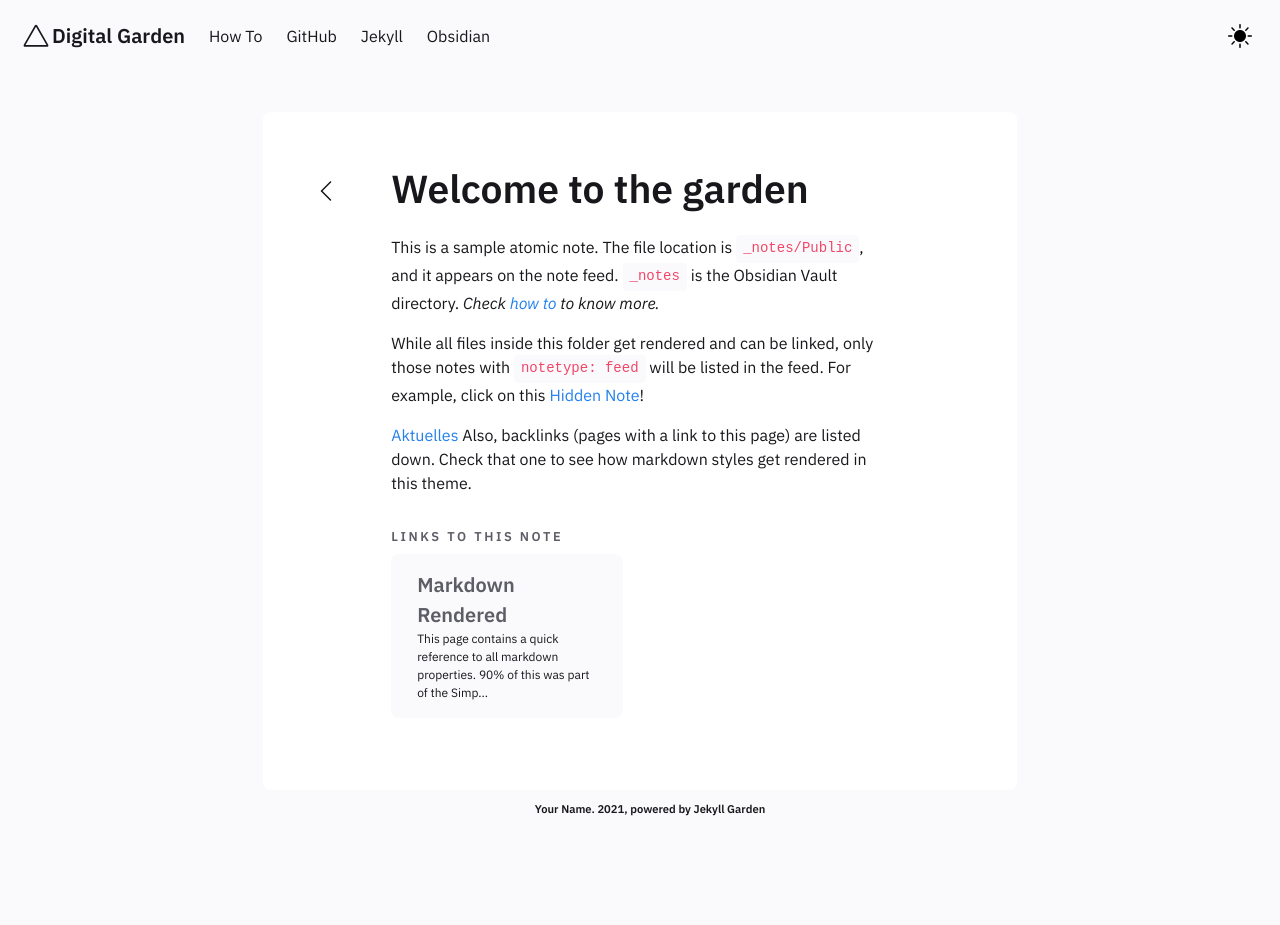
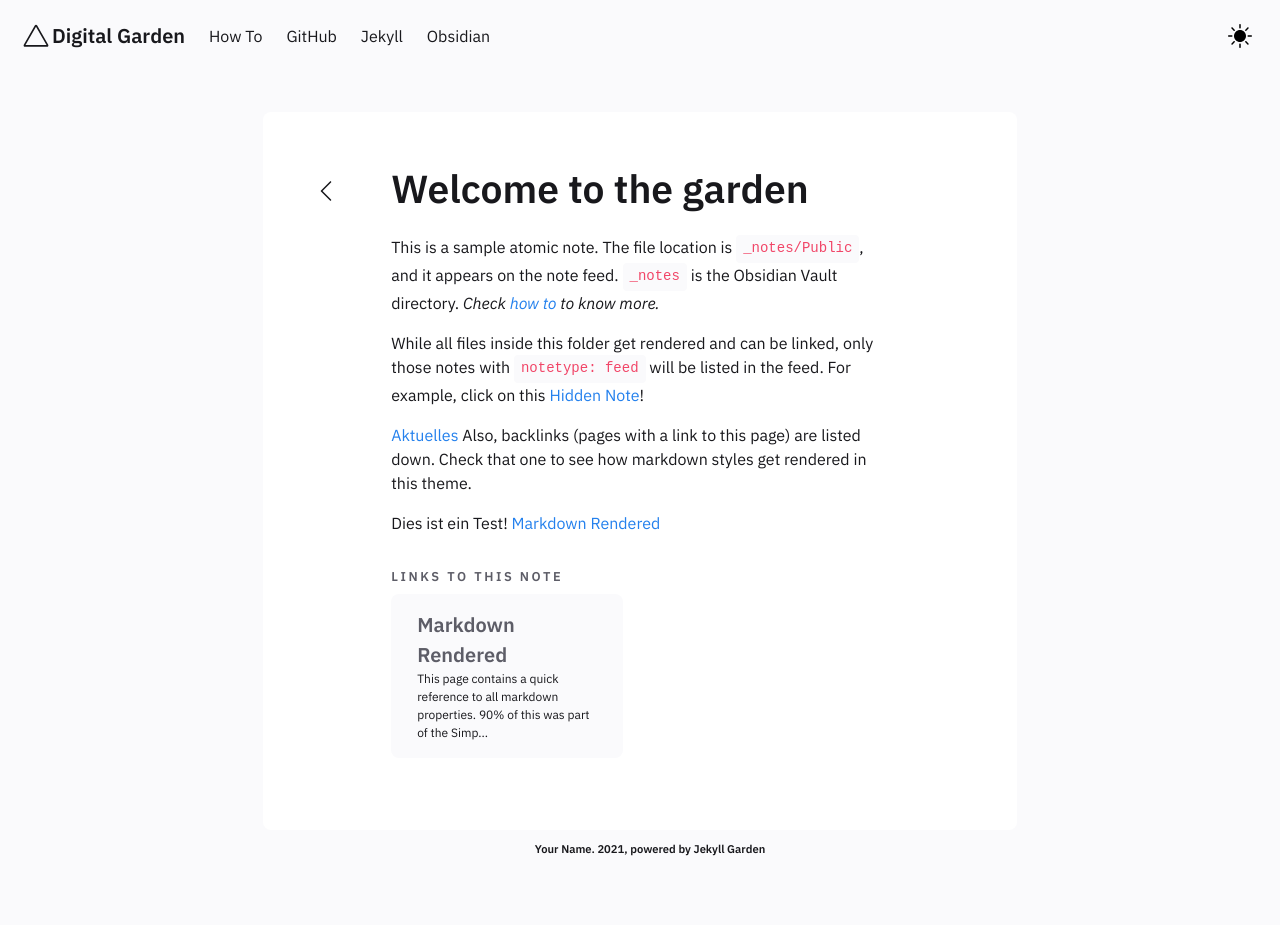
Before and after one commit to semikras/jekyll.obsidian, a Jekyll site: the page built from _notes/Public/Welcome to the garden.md, in a window 1280 px wide. Built offline with Jekyll 4.4.1, drawn with Linux system fonts in a browser that asks for light colours; before the commit the page ends 900 px from its top, so only the background shows below that.

Commit message:
Update Welcome to the garden.md

```diff
--- a/_notes/Public/Welcome to the garden.md
+++ b/_notes/Public/Welcome to the garden.md
@@ -10,3 +10,6 @@ While all files inside this folder get rendered and can be linked, only those no
 
 [[Aktuelles]]
 Also, backlinks (pages with a link to this page) are listed down. Check that one to see how markdown styles get rendered in this theme.
+
+Dies ist ein Test!
+[[Markdown Rendered]]
```
